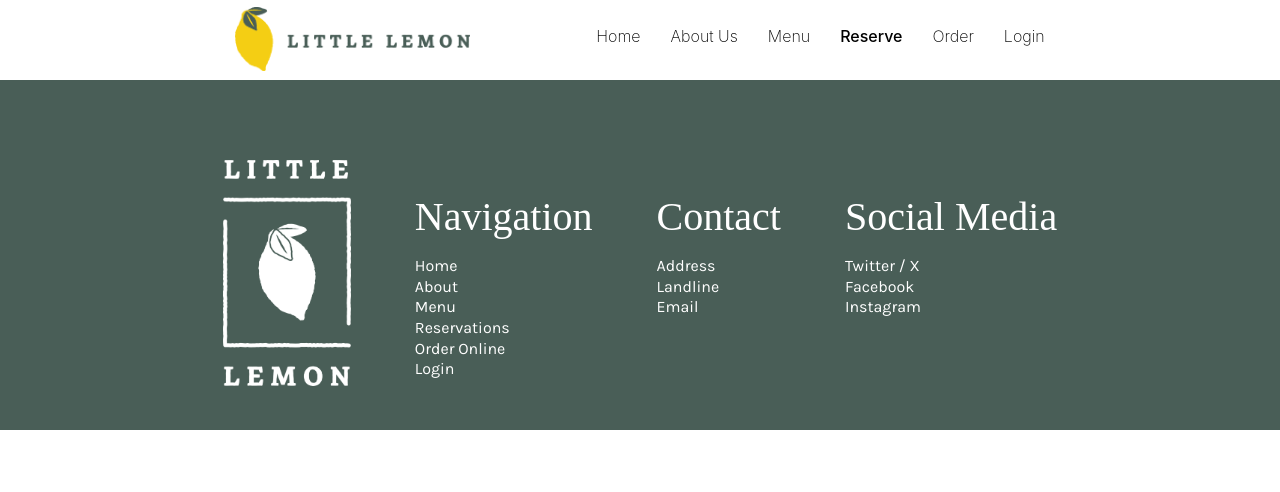
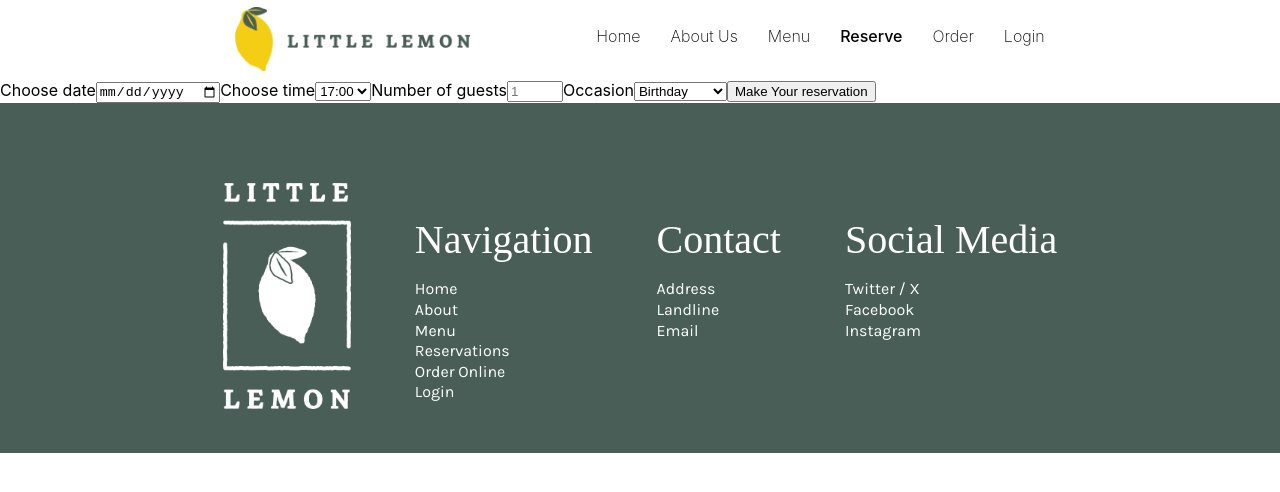
Before and after one commit to jamie-coursera/capstone, a React (Create React App) app in the folder capstone/: page /reserve in a window 1280 px wide. Shown: the top 492 px of the page. Built offline with nearby package versions, Linux system fonts and the light colour scheme; a web font is replaced by a local one.

Commit message:
defining bookings

```diff
--- /dev/null
+++ b/capstone/src/components/BookingPage/BookingForm.js
@@ -0,0 +1,33 @@
+import {useState} from 'react';
+function handleSubmit(e) {
+    e.preventDefault();
+}
+function BookingForm() {
+
+    const [availableTimes,setAvailableTimes] = useState(['17:00','18:00','19:00','20:00','21:00','22:00'])
+    const [date,setDate] = useState({value:null});
+    const [time,setTime] = useState({value:null});
+    const [guests,setGuests] = useState({value:null});
+    const [occasion,setOccasion] = useState({value:'Birthday'});
+
+    return (
+    <form onSubmit={handleSubmit}>
+        <label htmlFor ="res-date" >Choose date</label>
+    <input type="date" id="res-date" value={date.value} onChange={(e) => {setDate({...date,value:e.target.value})}}/>
+    <label htmlFor ="res-time">Choose time</label>
+    <select id="res-time" value={time.value} onChange={(e) => {setTime({...time,value:e.target.value})}}>
+        {availableTimes.map(a => <option>{a}</option>)}
+    </select>
+    <label htmlFor="guests">Number of guests</label>
+    <input type="number" placeholder="1" min="1" max="10" id="guests" value={guests.value} onChange={(e) => {setGuests({...guests,value:e.target.value})}}/>
+    <label htmlFor ="occasion">Occasion</label>
+    <select id="occasion" value={occasion.value} onChange={(e) => {setOccasion({...occasion,value:e.target.value})}}>
+        <option>Birthday</option>
+        <option>Anniversary</option>
+    </select>
+    <input type="submit" value="Make Your reservation"/>
+    </form>
+    )
+}
+
+export default BookingForm
--- /dev/null
+++ b/capstone/src/components/BookingPage/BookingPage.js
@@ -0,0 +1,11 @@
+import BookingForm from './BookingForm.js';
+
+function BookingPage() {
+    return (
+        <>
+        <BookingForm/>
+        </>
+    )
+}
+
+export default BookingPage;
--- a/capstone/src/pages/Reserve.js
+++ b/capstone/src/pages/Reserve.js
@@ -1,6 +1,9 @@
+import BookingPage from "../components/BookingPage/BookingPage"
 function Reserve() {
     return (
-        <></>
+        <>
+        <BookingPage/>
+        </>
     )
 }
 export default Reserve
```
